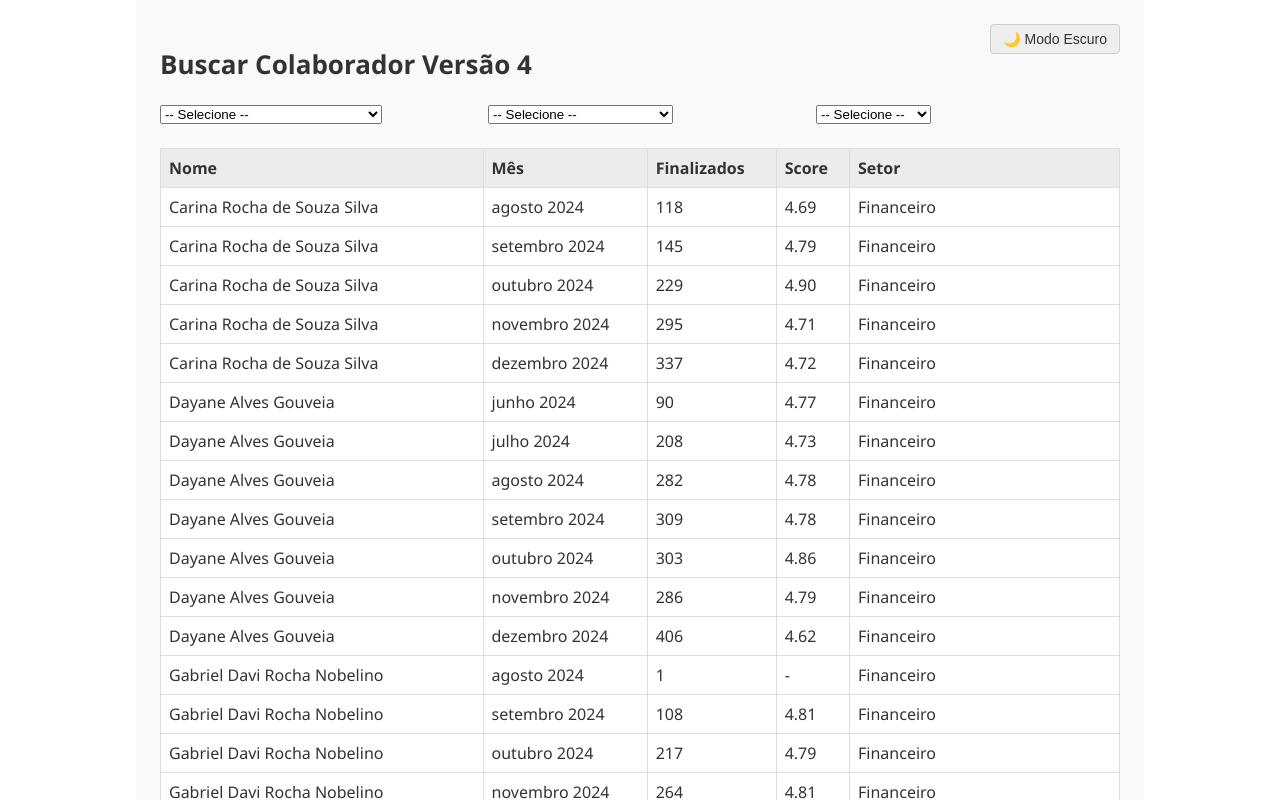
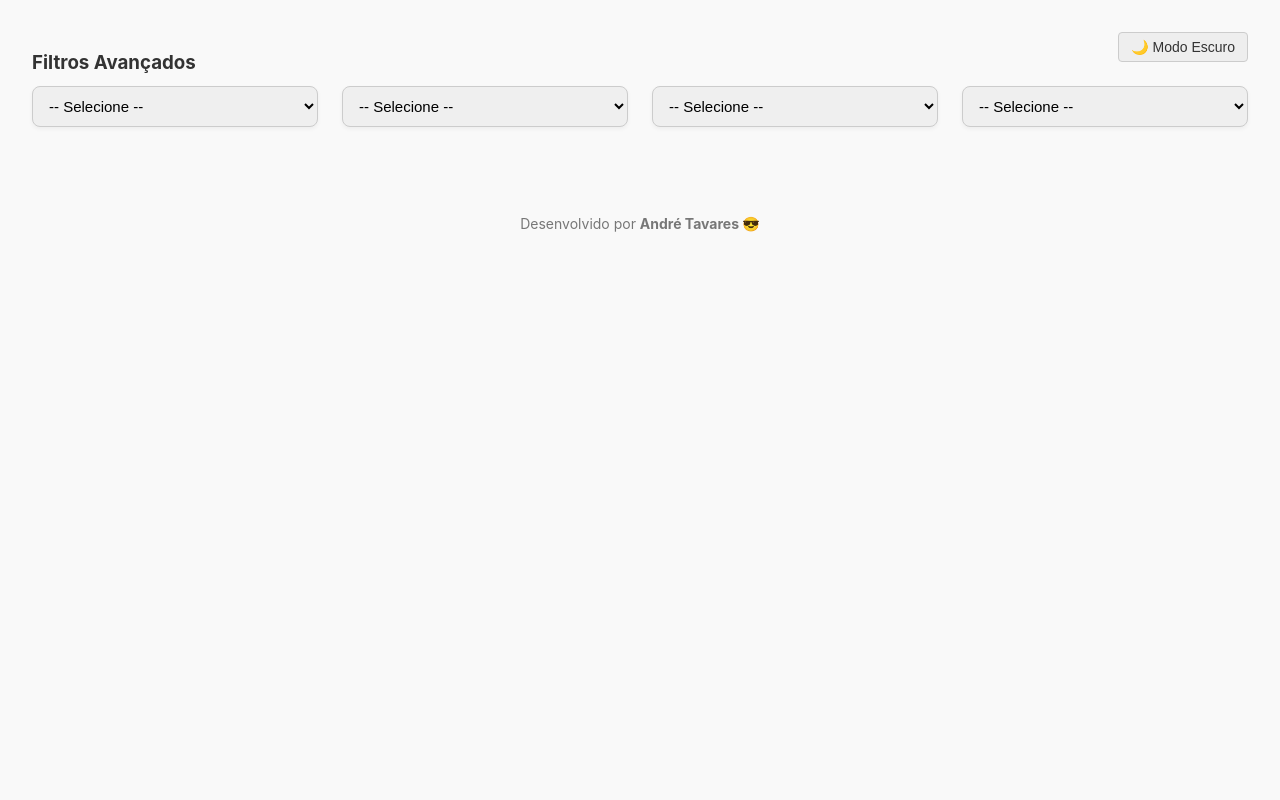
Before and after one commit to drawzito21/colaborador-resultados-app, a React (Create React App) app: page / in a window 1280 px wide. Shown: the top 800 px of the page. Built offline with nearby package versions, Linux system fonts and the light colour scheme; the HTML template or start-up script is replaced by a standard one.

Commit message:
Atualizando projeto

```diff
--- a/src/App.js
+++ b/src/App.js
@@ -12,39 +12,14 @@ import {
   PerformanceChart
 } from "./components";
 import Registro from "./pages/Registro";
-
-const BotaoRegistro = ({ colaborador }) => {
-  const navigate = useNavigate();
-
-  const handleClick = () => {
-    navigate(`/registrar/${colaborador.id}`, {
-      state: { colaborador }
-    });
-  };
-
-  return (
-    <button
-      onClick={handleClick}
-      style={{
-        padding: "8px 16px",
-        backgroundColor: "#4caf50",
-        color: "#fff",
-        border: "none",
-        borderRadius: "4px",
-        cursor: "pointer",
-        margin: "8px 0",
-        minWidth: "200px"
-      }}
-    >
-      📝 Registrar para {colaborador.nome}
-    </button>
-  );
-};
+import Home from "./pages/Home";
 
 function App() {
+  const navigate = useNavigate();
   const [data, setData] = useState([]);
   const [selectedName, setSelectedName] = useState("");
   const [selectedSetor, setSelectedSetor] = useState("");
+  const [selectedAno, setSelectedAno] = useState("");
   const [selectedMes, setSelectedMes] = useState("");
   const [darkMode, setDarkMode] = useState(false);
 
@@ -76,35 +51,73 @@ function App() {
     return Array.from(setores).sort();
   }, [data]);
 
+  const uniqueAnos = useMemo(() => {
+    const anos = new Set();
+    data.forEach((item) => item.Ano && anos.add(item.Ano));
+    return Array.from(anos).sort().reverse();
+  }, [data]);
+
+  const ordemMeses = [
+    "janeiro", "fevereiro", "março", "abril", "maio", "junho",
+    "julho", "agosto", "setembro", "outubro", "novembro", "dezembro"
+  ];
+
   const uniqueMeses = useMemo(() => {
-    const meses = new Set();
-    data.forEach((item) => item.Mes && meses.add(item.Mes));
-    return Array.from(meses).sort();
+    const mesesSet = new Set();
+    data.forEach((item) => {
+      if (item.Mes) {
+        const partes = item.Mes.trim().split(" ");
+        if (partes.length >= 1) {
+          mesesSet.add(partes[0].toLowerCase());
+        }
+      }
+    });
+    const mesesArray = Array.from(mesesSet);
+    return ordemMeses.filter((mes) => mesesArray.includes(mes));
   }, [data]);
 
   const displayData = useMemo(() => {
     return data.filter((d) => {
+      const partesMes = d.Mes ? d.Mes.toLowerCase().trim().split(" ") : [];
+      const mesTexto = partesMes[0] || "";
       const matchName = selectedName ? d.Nome === selectedName : true;
       const matchSetor = selectedSetor ? d.Setor === selectedSetor : true;
-      const matchMes = selectedMes ? d.Mes === selectedMes : true;
-      return matchName && matchSetor && matchMes;
+      const matchAno = selectedAno ? d.Ano.trim() === selectedAno : true;
+      const matchMes = selectedMes ? mesTexto === selectedMes : true;
+      return matchName && matchSetor && matchAno && matchMes;
     });
-  }, [selectedName, selectedSetor, selectedMes, data]);
-
-  const handleSelectChange = (e) => {
-    setSelectedName(e.target.value);
-  };
+  }, [selectedName, selectedSetor, selectedAno, selectedMes, data]);
 
   const handleExportCsv = () => {
     exportCsv(displayData, "colaboradores_filtrados.csv");
   };
 
-  const Home = () => (
+  const filtrosAtivos = selectedName || selectedSetor || selectedAno || selectedMes;
+
+  const homeProps = {
+    data,
+    selectedName,
+    setSelectedName,
+    selectedSetor,
+    setSelectedSetor,
+    selectedAno,
+    setSelectedAno,
+    selectedMes,
+    setSelectedMes,
+    uniqueNames,
+    uniqueSetores,
+    uniqueAnos,
+    uniqueMeses
+  };
+
+  return (
     <div
       style={{
         ...styles.container,
         backgroundColor: theme.background,
-        color: theme.text
+        color: theme.text,
+        minHeight: "100vh",
+        padding: "32px"
       }}
     >
       <DarkModeToggle
@@ -112,81 +125,74 @@ function App() {
         onToggle={() => setDarkMode(!darkMode)}
       />
 
-      <h2 style={styles.title}>Buscar Colaborador Versão 4</h2>
+      <Routes>
+        <Route path="/" element={<Home {...homeProps} />} />
+        <Route path="/registrar/:id" element={<Registro />} />
+      </Routes>
 
-      <div
-        style={{
-          display: "flex",
-          flexWrap: "wrap",
-          gap: "24px",
-          marginBottom: "24px",
-          alignItems: "flex-start"
-        }}
-      >
-        <div style={{ flex: "1 1 240px" }}>
-          <NameDropdown
-            names={uniqueNames}
-            selected={selectedName}
-            onChange={handleSelectChange}
-          />
-        </div>
-
-        <div style={{ flex: "1 1 240px" }}>
-          <NameDropdown
-            names={uniqueSetores}
-            selected={selectedSetor}
-            onChange={(e) => setSelectedSetor(e.target.value)}
-          />
-        </div>
-
-        <div style={{ flex: "1 1 240px" }}>
-          <NameDropdown
-            names={uniqueMeses}
-            selected={selectedMes}
-            onChange={(e) => setSelectedMes(e.target.value)}
-          />
-        </div>
-      </div>
-
-      {(selectedName || selectedSetor || selectedMes) &&
-        displayData.length === 0 &&
-        data.length > 0 && (
+      {filtrosAtivos && displayData.length === 0 && data.length > 0 && (
         <p style={styles.noResult}>🔍 Nenhum resultado encontrado.</p>
       )}
 
-      {displayData.length > 0 && (
-        <>
+      {filtrosAtivos && displayData.length > 0 && (
+        <div
+          style={{
+            backgroundColor: "#fff",
+            borderRadius: "10px",
+            boxShadow: "0 2px 6px rgba(0,0,0,0.08)",
+            padding: "32px",
+            marginTop: "32px"
+          }}
+        >
+          <h3 style={{ marginBottom: "16px", fontSize: "20px" }}>
+            📊 Resultados filtrados
+          </h3>
+
           <DataTable rows={displayData} theme={theme} />
 
           <div
             style={{
               display: "flex",
+              justifyContent: "flex-start",
               gap: "12px",
-              marginTop: "12px",
-              flexWrap: "wrap",
-              alignItems: "flex-start"
+              marginTop: "24px",
+              flexWrap: "wrap"
             }}
           >
-            <div style={{ flex: "1", minWidth: "200px" }}>
             <button
               onClick={handleExportCsv}
-                style={{
-                  ...styles.exportButton,
-                  margin: "8px 0",
-                  minWidth: "100%"
-                }}
+              style={{ ...styles.exportButton, minWidth: "160px" }}
             >
               📤 Exportar CSV
             </button>
+
+            <button
+              onClick={() =>
+                navigate(`/registrar/${displayData[0].id}`, {
+                  state: { colaborador: displayData[0] }
+                })
+              }
+              style={{
+                ...styles.exportButton,
+                backgroundColor: "#4caf50",
+                minWidth: "160px"
+              }}
+            >
+              📝 Registrar para {displayData[0].nome}
+            </button>
           </div>
 
-            <div style={{ flex: "1", minWidth: "200px" }}>
-              <BotaoRegistro colaborador={displayData[0]} />
+          <div
+            style={{
+              marginTop: "32px",
+              borderRadius: "10px",
+              padding: "16px",
+              backgroundColor: "#fafafa"
+            }}
+          >
+            <PerformanceChart data={displayData} theme={theme} />
           </div>
         </div>
-
-          <PerformanceChart data={displayData} theme={theme} />
-        </>
       )}
 
       <footer style={styles.footer}>
@@ -194,13 +200,6 @@ function App() {
       </footer>
     </div>
   );
-
-  return (
-    <Routes>
-      <Route path="/" element={<Home />} />
-      <Route path="/registrar/:id" element={<Registro />} />
-    </Routes>
-  );
 }
 
 export default App;
--- a/src/components/DataTable.js
+++ b/src/components/DataTable.js
@@ -1,31 +1,44 @@
 import React from "react";
-import { styles } from "../styles";
 
-export default function DataTable({ rows, theme }) {
-  if (!rows.length) return null;
-
+function DataTable({ rows, theme }) {
   return (
-    <table style={{ ...styles.table }}>
+    <table style={{ width: "100%", borderCollapse: "collapse", marginTop: "16px" }}>
       <thead>
         <tr>
-          <th style={{ ...styles.th, backgroundColor: theme.tableHeader, border: `1px solid ${theme.tableBorder}`, color: theme.text }}>Nome</th>
-          <th style={{ ...styles.th, backgroundColor: theme.tableHeader, border: `1px solid ${theme.tableBorder}`, color: theme.text }}>Mês</th>
-          <th style={{ ...styles.th, backgroundColor: theme.tableHeader, border: `1px solid ${theme.tableBorder}`, color: theme.text }}>Finalizados</th>
-          <th style={{ ...styles.th, backgroundColor: theme.tableHeader, border: `1px solid ${theme.tableBorder}`, color: theme.text }}>Score</th>
-          <th style={{ ...styles.th, backgroundColor: theme.tableHeader, border: `1px solid ${theme.tableBorder}`, color: theme.text }}>Setor</th>
+          <th style={headerStyle}>Nome</th>
+          <th style={headerStyle}>Setor</th>
+          <th style={headerStyle}>Ano</th>
+          <th style={headerStyle}>Mês</th>
+          <th style={headerStyle}>Score</th>
         </tr>
       </thead>
       <tbody>
-        {rows.map((row, i) => (
-          <tr key={i}>
-            <td style={{ ...styles.td, border: `1px solid ${theme.tableBorder}` }}>{row.Nome}</td>
-            <td style={{ ...styles.td, border: `1px solid ${theme.tableBorder}` }}>{row.Mes}</td>
-            <td style={{ ...styles.td, border: `1px solid ${theme.tableBorder}` }}>{row.Finalizados}</td>
-            <td style={{ ...styles.td, border: `1px solid ${theme.tableBorder}` }}>{row.Score}</td>
-            <td style={{ ...styles.td, border: `1px solid ${theme.tableBorder}` }}>{row.Setor}</td>
+        {rows.map((row, idx) => (
+          <tr key={idx} style={{ backgroundColor: idx % 2 === 0 ? "#f9f9f9" : "#fff" }}>
+            <td style={cellStyle}>{row.Nome}</td>
+            <td style={cellStyle}>{row.Setor}</td>
+            <td style={cellStyle}>{row.Ano}</td>
+            <td style={cellStyle}>{row.Mes}</td>
+            <td style={cellStyle}>{row.Score}</td>
           </tr>
         ))}
       </tbody>
     </table>
   );
 }
+
+const headerStyle = {
+  textAlign: "left",
+  padding: "12px",
+  backgroundColor: "#eaeaea",
+  fontWeight: "bold",
+  fontSize: "14px"
+};
+
+const cellStyle = {
+  padding: "12px",
+  fontSize: "14px",
+  borderBottom: "1px solid #ddd"
+};
+
+export default DataTable;
--- /dev/null
+++ b/src/pages/Home.js
@@ -0,0 +1,66 @@
+import React from "react";
+import { NameDropdown } from "../components";
+
+export default function Home({
+  data,
+  selectedName,
+  setSelectedName,
+  selectedSetor,
+  setSelectedSetor,
+  selectedAno,
+  setSelectedAno,
+  selectedMes,
+  setSelectedMes,
+  uniqueNames,
+  uniqueSetores,
+  uniqueAnos,
+  uniqueMeses
+}) {
+  return (
+    <div style={{ paddingBottom: "24px" }}>
+      <h3 style={{ marginBottom: "12px" }}>Filtros Avançados</h3>
+
+      <div
+        style={{
+          display: "flex",
+          flexWrap: "wrap",
+          gap: "24px",
+          marginBottom: "24px",
+          alignItems: "flex-start"
+        }}
+      >
+        <div style={{ flex: "1 1 240px" }}>
+          <NameDropdown
+            names={uniqueNames}
+            selected={selectedName}
+            onChange={(e) => setSelectedName(e.target.value)}
+          />
+        </div>
+
+        <div style={{ flex: "1 1 240px" }}>
+          <NameDropdown
+            names={uniqueSetores}
+            selected={selectedSetor}
+            onChange={(e) => setSelectedSetor(e.target.value)}
+          />
+        </div>
+
+        <div style={{ flex: "1 1 240px" }}>
+          <NameDropdown
+            names={uniqueAnos}
+            selected={selectedAno}
+            onChange={(e) => setSelectedAno(e.target.value)}
+          />
+        </div>
+
+        <div style={{ flex: "1 1 240px" }}>
+          <NameDropdown
+            names={uniqueMeses}
+            selected={selectedMes}
+            onChange={(e) => setSelectedMes(e.target.value)}
+          />
+        </div>
+      </div>
+    </div>
+  );
+}
--- a/src/styles.js
+++ b/src/styles.js
@@ -1,59 +1,56 @@
-// styles.js
 export const styles = {
   container: {
-    maxWidth: 960,
-    margin: "0 auto",
-    padding: 24,
-    fontFamily: "'Segoe UI', sans-serif",
-    backgroundColor: "#f9f9f9",
-    color: "#333",
-    minHeight: "100vh",
+    fontFamily: "Inter, sans-serif",
+    backgroundColor: "#f9fbfc",
+    padding: "32px",
+    minHeight: "100vh"
   },
+
   title: {
-    fontSize: 26,
-    fontWeight: "bold",
-    marginBottom: 20,
+    fontSize: "28px",
+    marginBottom: "24px",
+    color: "#2c3e50"
   },
+
+  dropdown: {
+    padding: "10px 12px",
+    borderRadius: "8px",
+    border: "1px solid #ccc",
+    fontSize: "15px",
+    width: "100%",
+    boxShadow: "0 2px 4px rgba(0,0,0,0.05)"
+  },
+
+  input: {
+    padding: "10px 12px",
+    borderRadius: "8px",
+    border: "1px solid #ccc",
+    fontSize: "15px",
+    width: "100%",
+    boxShadow: "0 2px 4px rgba(0,0,0,0.05)"
+  },
+
+  exportButton: {
+    backgroundColor: "#2b5dab",
+    color: "#fff",
+    border: "none",
+    borderRadius: "8px",
+    padding: "8px 16px",
+    fontSize: "14px",
+    cursor: "pointer",
+    transition: "background 0.3s ease, transform 0.2s ease"
+  },
+
+  noResult: {
+    fontSize: "16px",
+    color: "#c0392b",
+    marginTop: "12px"
+  },
+
   footer: {
-    marginTop: 40,
-    fontSize: 12,
-    color: "#999",
-    textAlign: "center",
-  },
-  input: {
-    padding: 10,
-    fontSize: 16,
-    width: 300,
-    marginRight: 12,
-    border: "1px solid #ccc",
-    borderRadius: 4,
-  },
-  select: {
-    padding: 10,
-    fontSize: 16,
-    width: 320,
-    border: "1px solid #ccc",
-    borderRadius: 4,
-  },
-  table: {
-    marginTop: 24,
-    width: "100%",
-    borderCollapse: "collapse",
-    backgroundColor: "#fff",
-  },
-  th: {
-    backgroundColor: "#ececec",
-    padding: 8,
-    border: "1px solid #ddd",
-    textAlign: "left",
-  },
-  td: {
-    padding: 8,
-    border: "1px solid #ddd",
-  },
-  noResult: {
-    marginTop: 24,
-    fontStyle: "italic",
+    marginTop: "40px",
+    fontSize: "14px",
     color: "#777",
-  },
+    textAlign: "center"
+  }
 };
```
Also changed, not shown: src/pages/home.js (+34 -34 lines), public/dados_v4.csv. Lines whose indentation alone changed are shown as unchanged.
